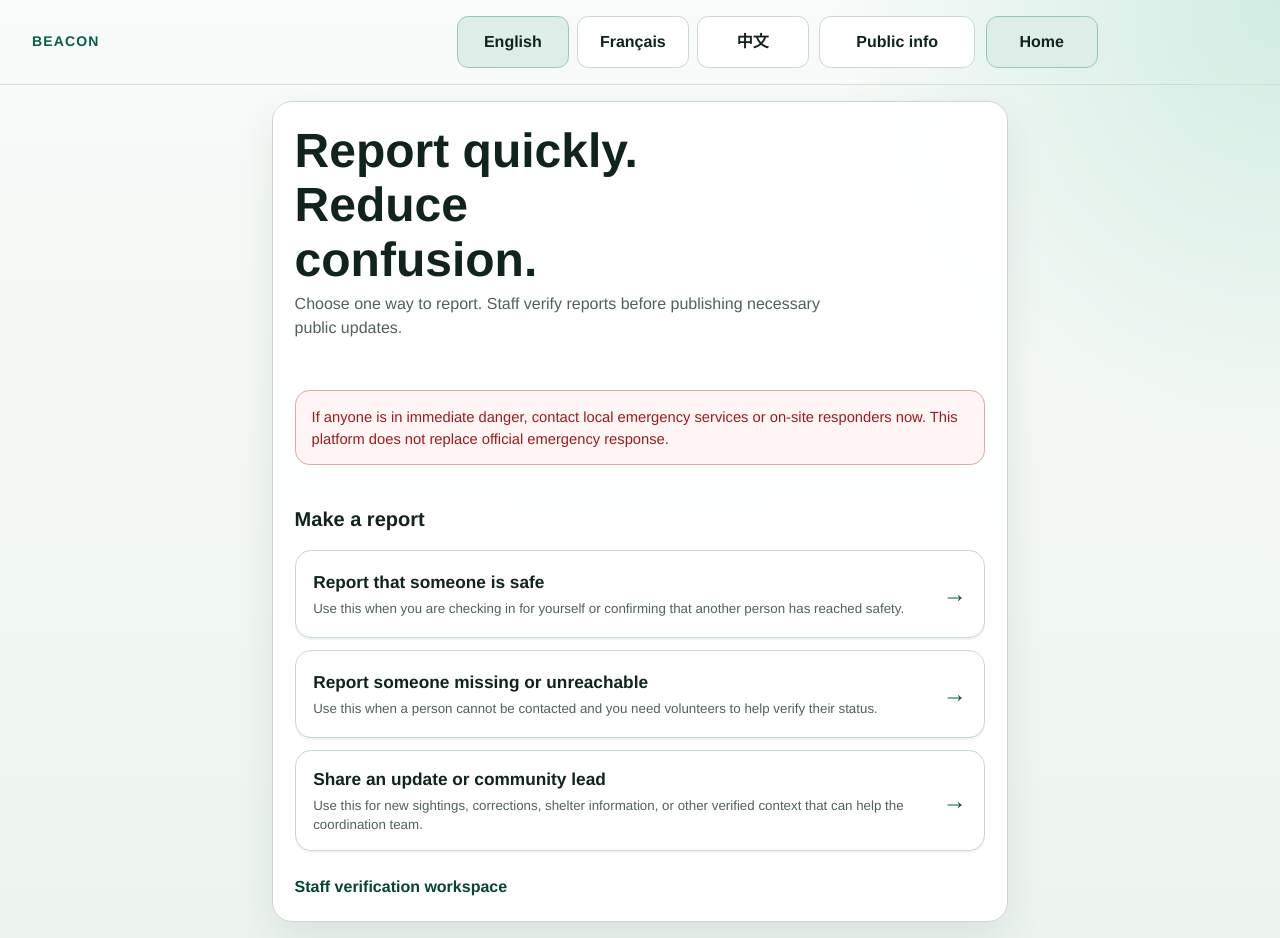
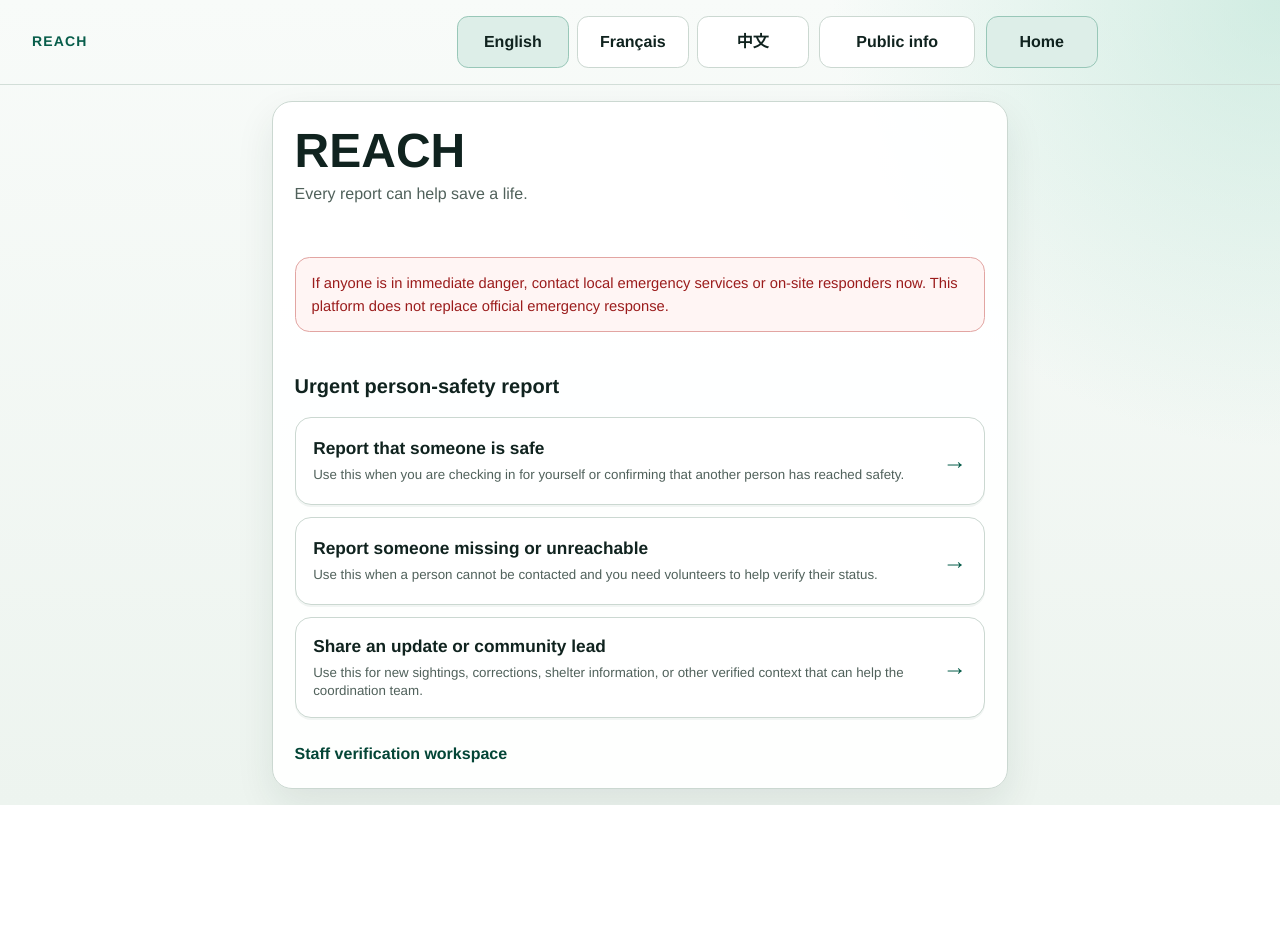
Before and after one commit to xchen34/reach, a Next.js app in the folder apps/web/: page /en in a window 1280 px wide. After the commit the page ends 805 px from the top, so only its background shows below. Built offline with nearby package versions, Linux system fonts and the light colour scheme; no server answers.

Commit message:
Update REACH public-facing copy

```diff
--- a/apps/web/app/[locale]/layout.tsx
+++ b/apps/web/app/[locale]/layout.tsx
@@ -18,7 +18,7 @@ export function generateMetadata({
   const dictionary = getDictionary(params.locale);
 
   return {
-    title: "Beacon",
+    title: "REACH",
     description: dictionary.home.description,
   };
 }
--- a/apps/web/app/layout.tsx
+++ b/apps/web/app/layout.tsx
@@ -2,8 +2,8 @@ import "./globals.css";
 import type { Metadata } from "next";
 
 export const metadata: Metadata = {
-  title: "Beacon",
-  description: "Community coordination workspace for safe check-ins, missing reports, and public status updates",
+  title: "REACH",
+  description: "Every report can help save a life.",
 };
 
 export default function RootLayout({
--- a/apps/web/components/app-shell.tsx
+++ b/apps/web/components/app-shell.tsx
@@ -75,7 +75,7 @@ function GlobalHeader({
   return (
     <header className="global-header">
       <div className="global-header-inner">
-        <div className="header-brand">BEACON</div>
+        <div className="header-brand">REACH</div>
         <nav className="header-navigation" aria-label={sectionLabel}>
           <div className="header-nav-slot header-nav-language">
             {showLanguage ? <LanguageSwitcher currentLocale={locale} label={languageLabel} /> : null}
--- a/apps/web/lib/locales/en.ts
+++ b/apps/web/lib/locales/en.ts
@@ -12,9 +12,9 @@ export const en = {
     },
   },
   home: {
-    eyebrow: "Community coordination",
-    title: "Report quickly. Reduce confusion.",
-    description: "Choose one way to report. Staff verify reports before publishing necessary public updates.",
+    eyebrow: "Urgent person-safety reporting",
+    title: "REACH",
+    description: "Every report can help save a life.",
     emergencyNotice:
       "If anyone is in immediate danger, contact local emergency services or on-site responders now. This platform does not replace official emergency response.",
     privacy:
@@ -25,7 +25,7 @@ export const en = {
     staffCta: "Staff verification workspace",
     boardCta: "Public info",
     boardPending: "Set public board link",
-    entryTitle: "Make a report",
+    entryTitle: "Urgent person-safety report",
     entryDescription:
       "Each report opens in a Google Form so volunteers can keep using a fast, low-friction collection flow during active incidents.",
     separateFormsNote:
@@ -67,7 +67,7 @@ export const en = {
       },
     },
     form: {
-      title: "Anonymous case submission",
+      title: "REACH — Urgent Person-Safety Report",
       incidentType: {
         label: "Incident type",
         hint: "Choose the closest match.",
@@ -217,7 +217,7 @@ export const en = {
       "This board is manually maintained and may lag behind real-world events. If someone is in immediate danger, contact official emergency responders now.",
     actionsTitle: "Public board role",
     actionsDescription:
-      "Beacon's public board is where approved, privacy-safe updates should appear after volunteer verification. This page now reads the current public board feed directly from Beacon's backend adapter.",
+      "REACH's public board is where approved, privacy-safe updates should appear after volunteer verification. This page now reads the current public board feed directly from REACH's backend adapter.",
     backHome: "Back to intake links",
     openEmbed: "Open embedded sheet",
     openMirror: "Open external board mirror",
@@ -227,7 +227,7 @@ export const en = {
       "If you publish a Google Sheet or similar board view, you can embed it here for a denser spreadsheet-style scan.",
     liveTitle: "Live board records",
     liveDescription: "Staff publish these updates. Original reports, private contacts, and exact locations are not shown.",
-    sourceModeDerived: "Current source: derived from the existing Beacon case queue.",
+    sourceModeDerived: "Current source: derived from the existing REACH case queue.",
     loading: "Loading current board records...",
     loadError: "The live board feed could not be loaded right now. You can still use the intake links and external mirror while volunteers recover the feed.",
     empty: "There are no new public updates right now.",
@@ -314,7 +314,7 @@ export const en = {
     },
   },
   staff: {
-    eyebrow: "Beacon staff",
+    eyebrow: "REACH staff",
     logout: "Sign out",
     logoutSubmitting: "Signing out...",
     roleLabels: {
@@ -358,7 +358,7 @@ export const en = {
     magicLink: {
       title: "Verifying sign-in link",
       description:
-        "Beacon is checking this one-time staff sign-in link and opening your session.",
+        "REACH is checking this one-time staff sign-in link and opening your session.",
       loadingBadge: "Checking",
       loading: "Verifying the sign-in link...",
       successBadge: "Signed in",
@@ -556,7 +556,7 @@ export const en = {
       claimSubmit: "Claim record",
       duplicateTitle: "Check possible duplicate reports",
       duplicateDescription:
-        "Beacon suggests candidates using matching locations, similar descriptions, type, and report time. Compare each one before confirming; nothing is merged automatically.",
+        "REACH suggests candidates using matching locations, similar descriptions, type, and report time. Compare each one before confirming; nothing is merged automatically.",
       noDuplicateSuggestions: "No open reports are similar enough to suggest.",
       openSuggestedCase: "View this report",
       markPossibleDuplicate: "Mark possible duplicate",
--- a/apps/web/lib/locales/fr.ts
+++ b/apps/web/lib/locales/fr.ts
@@ -12,9 +12,9 @@ export const fr = {
     },
   },
   home: {
-    eyebrow: "Coordination communautaire",
-    title: "Signalez vite. Reduisez la confusion.",
-    description: "Choisissez un type de signalement. L'equipe verifie avant de publier les mises a jour utiles.",
+    eyebrow: "Signalement urgent de sécurité des personnes",
+    title: "REACH",
+    description: "Chaque signalement peut aider à sauver une vie.",
     emergencyNotice:
       "Si une personne est en danger immediat, contactez tout de suite les services d'urgence ou les secours sur place. Cette plateforme ne remplace pas la reponse officielle.",
     privacy:
@@ -25,7 +25,7 @@ export const fr = {
     staffCta: "Espace equipe de verification",
     boardCta: "Infos publiques",
     boardPending: "Configurer le lien du tableau public",
-    entryTitle: "Faire un signalement",
+    entryTitle: "Signalement urgent concernant la sécurité d’une personne",
     entryDescription:
       "Chaque signalement s'ouvre dans un Google Form afin que les benevoles conservent un mode de collecte rapide et simple pendant un incident actif.",
     separateFormsNote:
@@ -67,7 +67,7 @@ export const fr = {
       },
     },
     form: {
-      title: "Signalement anonyme",
+      title: "REACH — Signalement urgent concernant la sécurité d’une personne",
       incidentType: {
         label: "Type d'incident",
         hint: "Choisissez l'option la plus proche.",
@@ -217,7 +217,7 @@ export const fr = {
       "Ce tableau est mis a jour manuellement et peut avoir du retard sur la situation reelle. Si une personne est en danger immediat, contactez les secours officiels sans attendre.",
     actionsTitle: "Role du tableau public",
     actionsDescription:
-      "Le tableau public Beacon doit afficher les mises a jour approuvees et respectueuses de la vie privee apres verification par des benevoles. Cette page lit maintenant le flux du tableau directement depuis l'adaptateur backend de Beacon.",
+      "Le tableau public REACH doit afficher les mises a jour approuvees et respectueuses de la vie privee apres verification par des benevoles. Cette page lit maintenant le flux du tableau directement depuis l'adaptateur backend de REACH.",
     backHome: "Retour aux liens d'intake",
     openEmbed: "Ouvrir la feuille integree",
     openMirror: "Ouvrir le miroir externe",
@@ -227,7 +227,7 @@ export const fr = {
       "Si vous publiez une Google Sheet ou une vue similaire, vous pouvez l'integrer ici pour une lecture plus dense de type tableur.",
     liveTitle: "Fiches publiques en direct",
     liveDescription: "L'equipe publie ces mises a jour. Les signalements bruts, contacts prives et lieux precis ne sont pas affiches.",
-    sourceModeDerived: "Source actuelle : derivee de la file de dossiers Beacon existante.",
+    sourceModeDerived: "Source actuelle : derivee de la file de dossiers REACH existante.",
     loading: "Chargement des fiches publiques...",
     loadError:
       "Le flux public du tableau ne peut pas etre charge pour le moment. Vous pouvez toujours utiliser les liens d'intake et le miroir externe pendant le retablissement.",
@@ -315,7 +315,7 @@ export const fr = {
     },
   },
   staff: {
-    eyebrow: "Equipe Beacon",
+    eyebrow: "Equipe REACH",
     logout: "Se deconnecter",
     logoutSubmitting: "Deconnexion...",
     roleLabels: {
@@ -359,7 +359,7 @@ export const fr = {
     magicLink: {
       title: "Verification du lien",
       description:
-        "Beacon verifie ce lien unique et ouvre votre session equipe.",
+        "REACH verifie ce lien unique et ouvre votre session equipe.",
       loadingBadge: "Verification",
       loading: "Verification du lien de connexion...",
       successBadge: "Connecte",
@@ -557,7 +557,7 @@ export const fr = {
       claimSubmit: "Prendre la fiche",
       duplicateTitle: "Verifier les signalements possiblement en double",
       duplicateDescription:
-        "Beacon propose des candidats selon le lieu, la description, le type et l'heure. Comparez-les avant de confirmer : aucune fusion n'est automatique.",
+        "REACH propose des candidats selon le lieu, la description, le type et l'heure. Comparez-les avant de confirmer : aucune fusion n'est automatique.",
       noDuplicateSuggestions: "Aucun signalement ouvert n'est assez similaire pour etre propose.",
       openSuggestedCase: "Voir ce signalement",
       markPossibleDuplicate: "Marquer comme doublon possible",
--- a/apps/web/lib/locales/zh.ts
+++ b/apps/web/lib/locales/zh.ts
@@ -12,9 +12,9 @@ export const zh = {
     },
   },
   home: {
-    eyebrow: "社区协作",
-    title: "快速上报，减少混乱。",
-    description: "选择一种上报方式。工作人员会先核实，再发布必要的公开更新。",
+    eyebrow: "紧急人员安全上报",
+    title: "REACH",
+    description: "每一次上报，都可能帮助挽救生命。",
     emergencyNotice:
       "如果任何人正处在立即危险中，请立刻联系当地紧急服务或现场救援人员。此平台不能替代官方应急响应。",
     privacy: "只填写志愿者核实与公开可信更新所必需的信息。",
@@ -23,7 +23,7 @@ export const zh = {
     staffCta: "工作人员核实后台",
     boardCta: "公开信息",
     boardPending: "请先配置公开信息板链接",
-    entryTitle: "提交信息",
+    entryTitle: "紧急人员安全上报",
     entryDescription:
       "每个入口都会打开一个 Google Form，让志愿者在突发事件期间继续使用快速、低门槛的收集方式。",
     separateFormsNote: "这里是 3 个独立表单入口：报平安、失联登记、社区更新。",
@@ -60,7 +60,7 @@ export const zh = {
       },
     },
     form: {
-      title: "匿名个案提交",
+      title: "REACH — 紧急人员安全上报",
       incidentType: {
         label: "事件类型",
         hint: "请选择最接近的类型。",
@@ -203,7 +203,7 @@ export const zh = {
       "此信息板依赖人工维护，更新可能落后于现场情况。如果有人正处于立即危险中，请立刻联系官方救援。",
     actionsTitle: "公开信息板的作用",
     actionsDescription:
-      "Beacon 的公开信息板用于展示经过志愿者核实、且适合公开的更新。这个页面现在已经直接读取 Beacon 后端 adapter 提供的公开板数据。",
+      "REACH 的公开信息板用于展示经过志愿者核实、且适合公开的更新。这个页面现在已经直接读取 REACH 后端 adapter 提供的公开板数据。",
     backHome: "返回收集入口",
     openEmbed: "打开嵌入表格",
     openMirror: "打开外部公开板镜像",
@@ -212,7 +212,7 @@ export const zh = {
     embedDescription: "如果你发布了 Google Sheet 或类似公开表格，可以在这里嵌入，方便高密度浏览。",
     liveTitle: "实时公开记录",
     liveDescription: "更新由工作人员发布。不会显示原始上报、私人联系方式或精确地点。",
-    sourceModeDerived: "当前数据源：由现有 Beacon case 队列派生。",
+    sourceModeDerived: "当前数据源：由现有 REACH case 队列派生。",
     loading: "正在加载公开板记录...",
     loadError: "当前无法加载实时公开板。你仍可先使用首页入口和外部镜像板。",
     empty: "目前没有新的公开更新。",
@@ -296,7 +296,7 @@ export const zh = {
     },
   },
   staff: {
-    eyebrow: "Beacon 工作人员",
+    eyebrow: "REACH 工作人员",
     logout: "退出登录",
     logoutSubmitting: "正在退出...",
     roleLabels: {
@@ -336,7 +336,7 @@ export const zh = {
     },
     magicLink: {
       title: "正在验证登录链接",
-      description: "Beacon 正在验证这个一次性工作人员登录链接并打开您的会话。",
+      description: "REACH 正在验证这个一次性工作人员登录链接并打开您的会话。",
       loadingBadge: "验证中",
       loading: "正在验证登录链接...",
       successBadge: "已登录",
```
